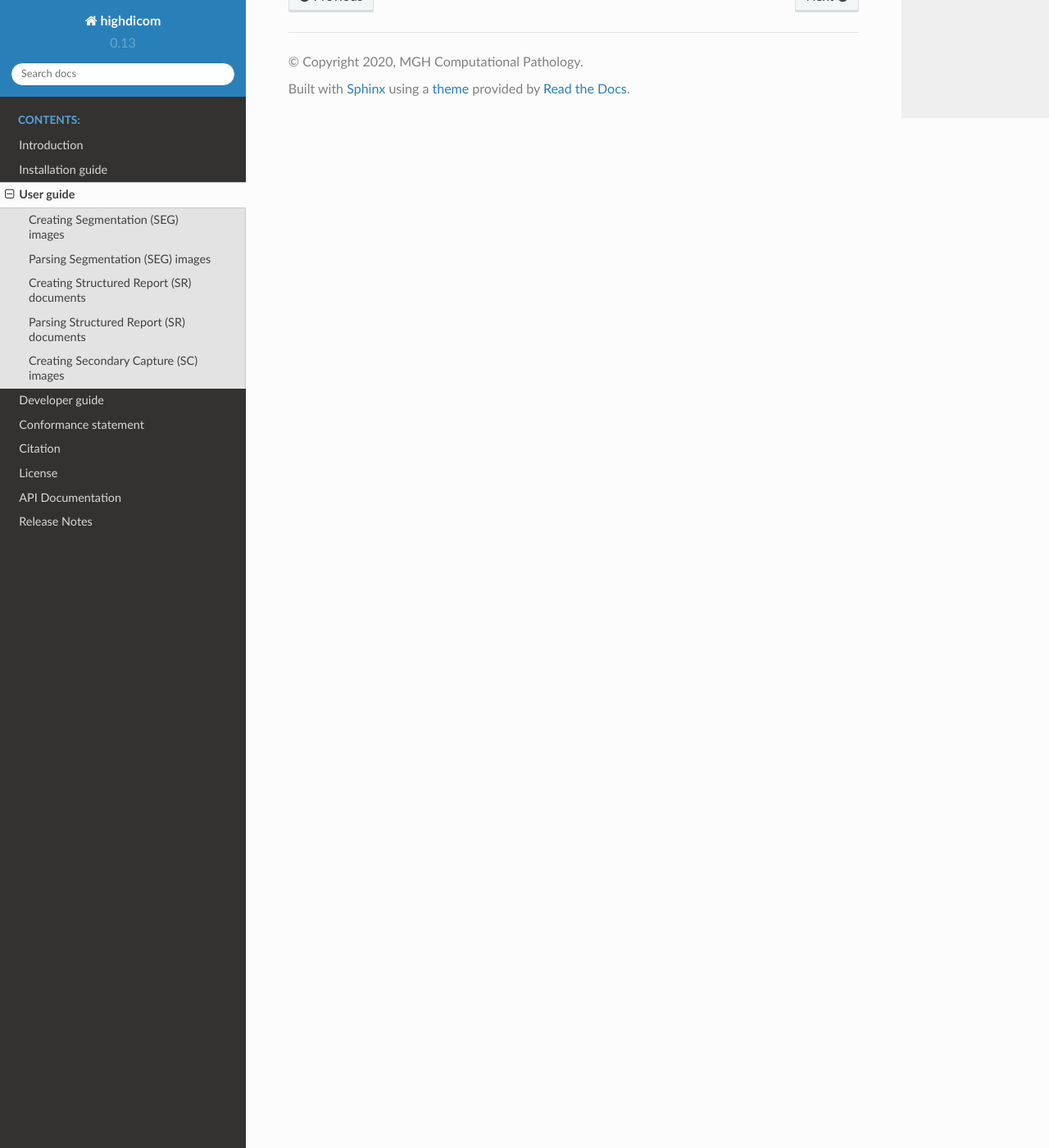
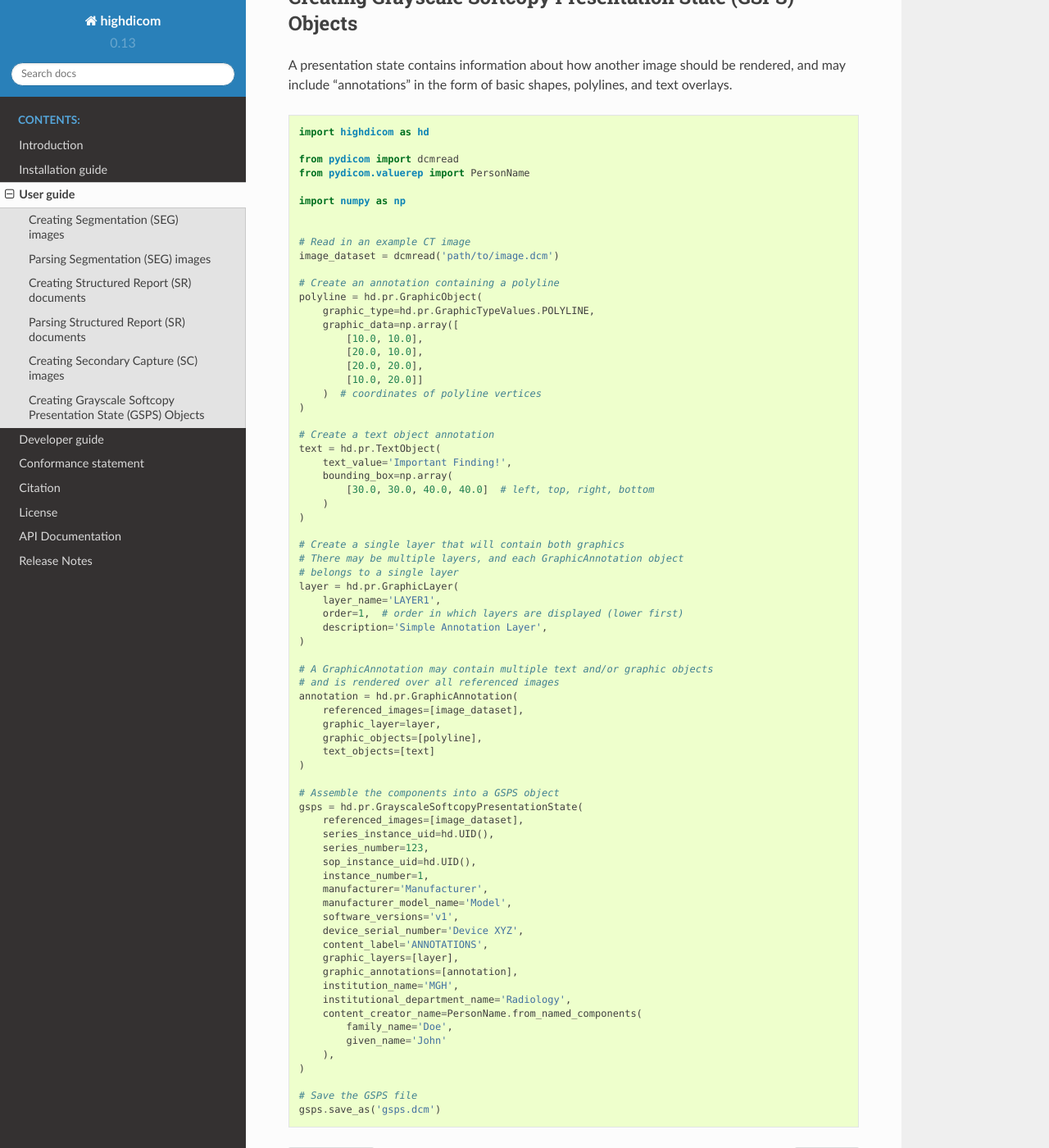
Before and after one commit to ImagingDataCommons/highdicom, a Sphinx documentation site: the page built from docs/usage.rst, in a window 1280 px wide and 1400 px high, scrolled down 8538 px. Shown: the whole window at 82% size. Built offline with Sphinx 7.4.7 and the Read the Docs theme 2.0.0, drawn with Linux system fonts in a browser that asks for light colours.

Commit message:
Add user guide for GSPS

```diff
--- a/docs/usage.rst
+++ b/docs/usage.rst
@@ -506,6 +506,90 @@ overlay a segmentation that is stored in a NumPy array called "seg_out".
 
         sc_image.save_as(os.path.join("output", 'sc_output_' + str(iz) + '.dcm'))
 
+
+Creating Grayscale Softcopy Presentation State (GSPS) Objects
+-------------------------------------------------------------
+
+A presentation state contains information about how another image should be
+rendered, and may include "annotations" in the form of basic shapes, polylines,
+and text overlays.
+
+.. code-block:: python
+
+    import highdicom as hd
+
+    from pydicom import dcmread
+    from pydicom.valuerep import PersonName
+
+    import numpy as np
+
+
+    # Read in an example CT image
+    image_dataset = dcmread('path/to/image.dcm')
+
+    # Create an annotation containing a polyline
+    polyline = hd.pr.GraphicObject(
+        graphic_type=hd.pr.GraphicTypeValues.POLYLINE,
+        graphic_data=np.array([
+            [10.0, 10.0],
+            [20.0, 10.0],
+            [20.0, 20.0],
+            [10.0, 20.0]]
+        )  # coordinates of polyline vertices
+    )
+
+    # Create a text object annotation
+    text = hd.pr.TextObject(
+        text_value='Important Finding!',
+        bounding_box=np.array(
+            [30.0, 30.0, 40.0, 40.0]  # left, top, right, bottom
+        )
+    )
+
+    # Create a single layer that will contain both graphics
+    # There may be multiple layers, and each GraphicAnnotation object
+    # belongs to a single layer
+    layer = hd.pr.GraphicLayer(
+        layer_name='LAYER1',
+        order=1,  # order in which layers are displayed (lower first)
+        description='Simple Annotation Layer',
+    )
+
+    # A GraphicAnnotation may contain multiple text and/or graphic objects
+    # and is rendered over all referenced images
+    annotation = hd.pr.GraphicAnnotation(
+        referenced_images=[image_dataset],
+        graphic_layer=layer,
+        graphic_objects=[polyline],
+        text_objects=[text]
+    )
+
+    # Assemble the components into a GSPS object
+    gsps = hd.pr.GrayscaleSoftcopyPresentationState(
+        referenced_images=[image_dataset],
+        series_instance_uid=hd.UID(),
+        series_number=123,
+        sop_instance_uid=hd.UID(),
+        instance_number=1,
+        manufacturer='Manufacturer',
+        manufacturer_model_name='Model',
+        software_versions='v1',
+        device_serial_number='Device XYZ',
+        content_label='ANNOTATIONS',
+        graphic_layers=[layer],
+        graphic_annotations=[annotation],
+        institution_name='MGH',
+        institutional_department_name='Radiology',
+        content_creator_name=PersonName.from_named_components(
+            family_name='Doe',
+            given_name='John'
+        ),
+    )
+
+    # Save the GSPS file
+    gsps.save_as('gsps.dcm')
+
+
 .. .. _creation-legacy:
 
 .. Creating Legacy Converted Enhanced Images
```
